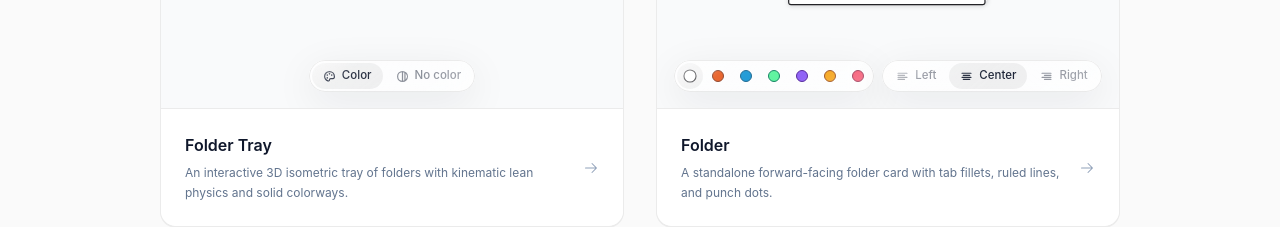
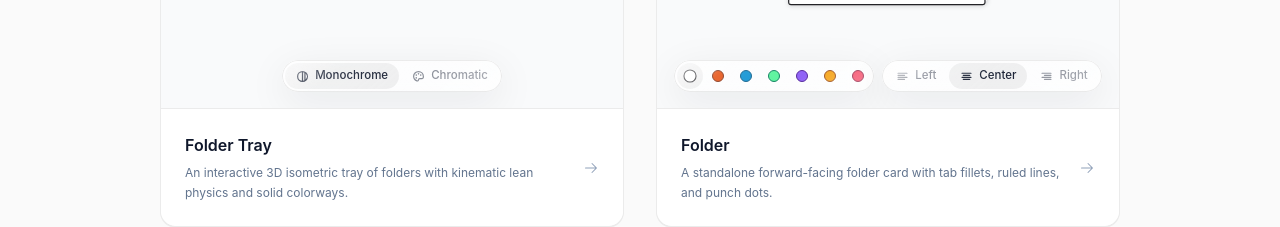
Before and after one commit to ThaminduDasanayake/chromaline, a Next.js app: page / in a window 1280 px wide. Shown: the part 465-692 px from the top of the page. Built offline with nearby package versions, Linux system fonts and the light colour scheme.

Commit message:
refactor: update folder tray preview default variant to original and rename theme options

```diff
--- a/components/showcase/folder-tray-preview.tsx
+++ b/components/showcase/folder-tray-preview.tsx
@@ -239,7 +239,7 @@ function isDarkColor(hex?: string): boolean {
 
 export function FolderTrayPreview({ showControls = true }: { showControls?: boolean }) {
   const [folders, setFolders] = useState<FolderItem<WorkspaceData>[]>(WORKSPACE_FOLDERS);
-  const [variant, setVariant] = useState<"color" | "original">("color");
+  const [variant, setVariant] = useState<"color" | "original">("original");
   const [modalFolder, setModalFolder] = useState<FolderItem<WorkspaceData> | null>(null);
 
   // Close on Escape key
@@ -302,21 +302,21 @@ export function FolderTrayPreview({ showControls = true }: { showControls?: bool
         />
       </div>
 
-      {/* Visual Theme Selector: Color vs No color (Original theme) */}
+      {/* Visual Theme Selector: Monochrome (Default) vs Chromatic */}
       {showControls && (
         <div className="absolute inset-x-0 bottom-4 z-10 flex items-center justify-center gap-2">
           <SelectBar<"color" | "original">
             size="xs"
             items={[
               {
-                key: "color",
-                label: "Color",
-                icon: <PaletteIcon size={13} weight="bold" />,
+                key: "original",
+                label: "Monochrome",
+                icon: <CircleHalfIcon size={13} weight="bold" />,
               },
               {
-                key: "original",
-                label: "No color",
-                icon: <CircleHalfIcon size={13} weight="bold" />,
+                key: "color",
+                label: "Chromatic",
+                icon: <PaletteIcon size={13} weight="bold" />,
               },
             ]}
             value={variant}
```
